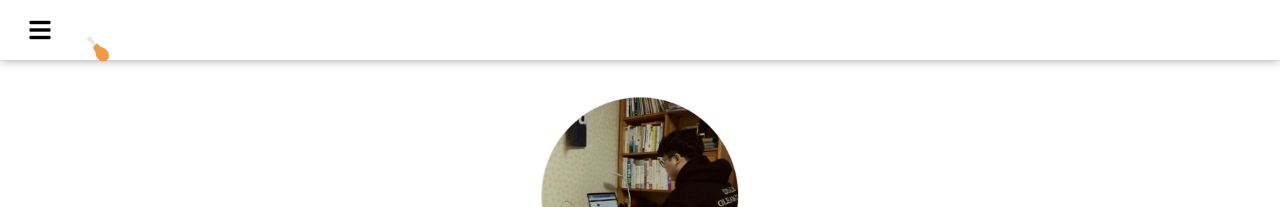
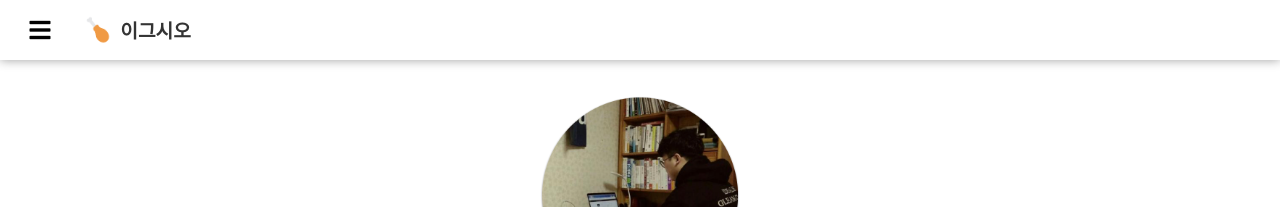
Before and after one commit to kmss1258/kmss1258.github.io, a Jekyll site: the page built from resume.md, in a window 1280 px wide. Shown: the top 207 px of the page. Built offline with Jekyll 4.4.1, drawn with Linux system fonts in a browser that asks for light colours; nearby versions of some CDN libraries.

Commit message:
Update _config.yml

```diff
--- a/_config.yml
+++ b/_config.yml
@@ -20,7 +20,7 @@ description: >- # this means to ignore newlines until "baseurl:"
   이그시오 개발 블로그
 baseurl: "/" # the subpath of your site, e.g. /blog
 url: "https://kmss1258.github.io" # the base hostname & protocol for your site, e.g. http://example.com
-username:
+username: 이그시오
 github_username:  kmss1258
 
 google_analytics: UA-140682939-1
```
